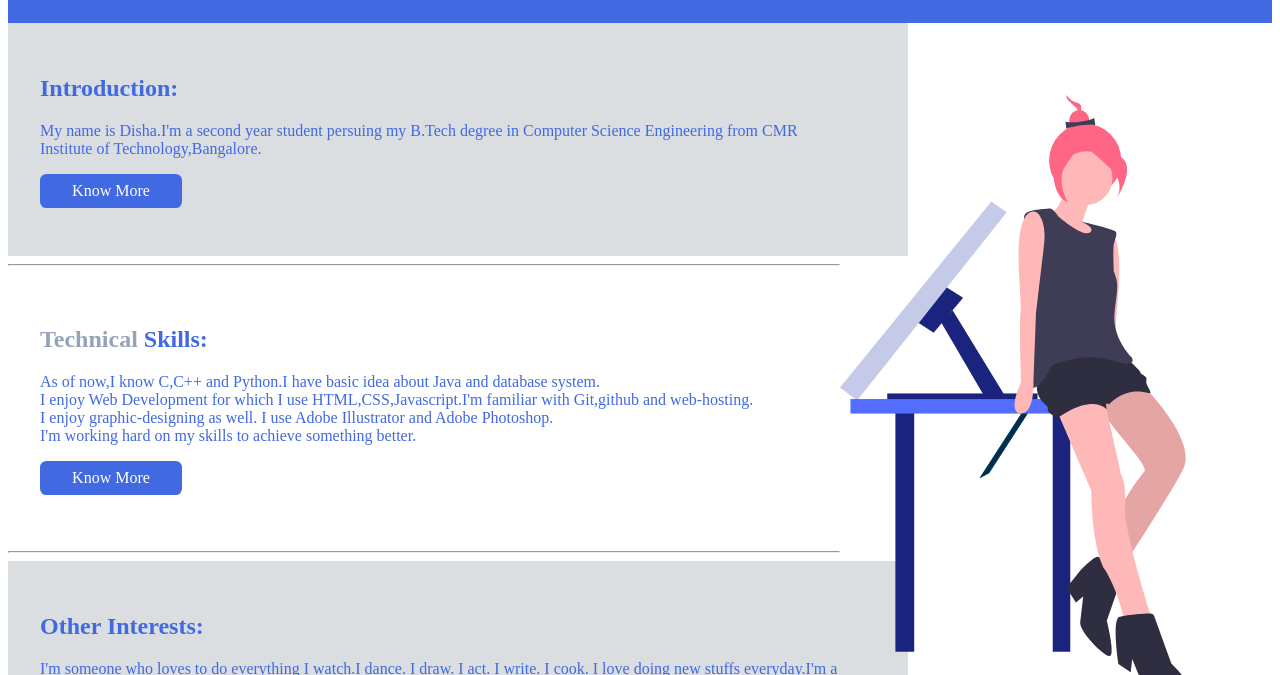
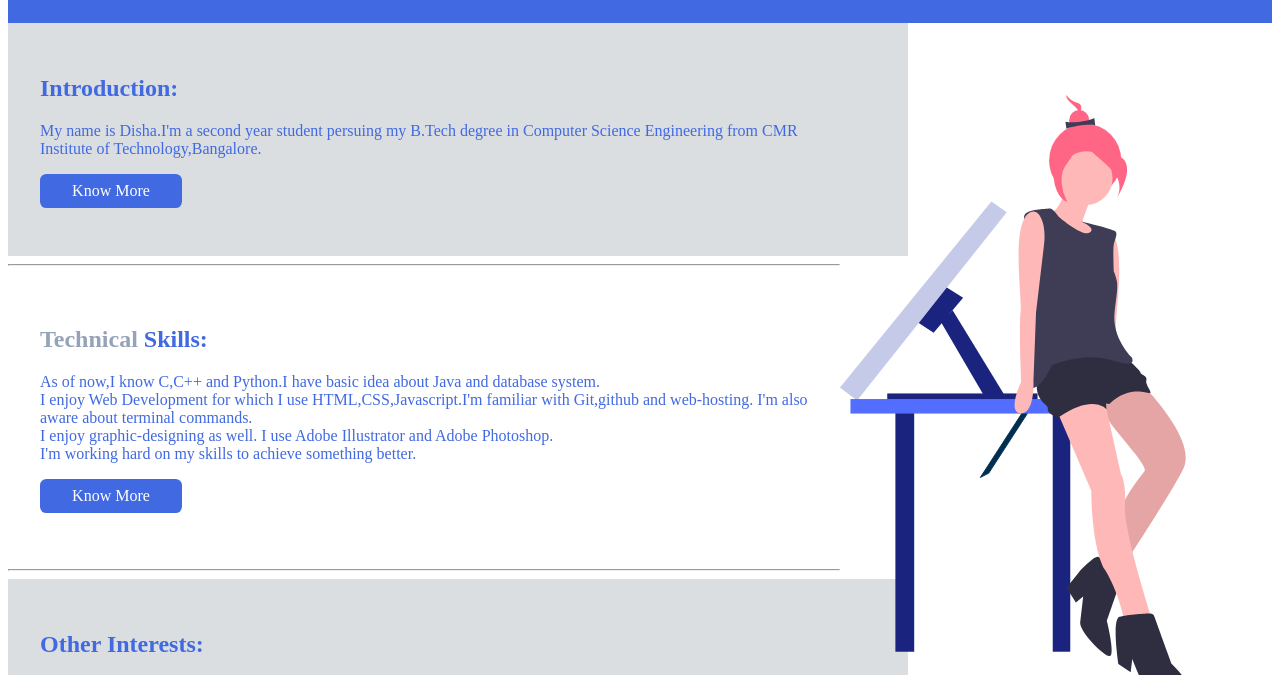
Before and after one commit to Disha-Hati/My-Portfolio, a plain HTML site: page index.html in a window 1280 px wide. Shown: the part 85-760 px from the top of the page. Drawn offline with Linux system fonts and the light colour scheme; a web font is replaced by a local one.

Commit message:
add:aded info

```diff
--- a/index.html
+++ b/index.html
@@ -37,7 +37,7 @@
     <section class="s-two">
         <h2 class="heading"><span class="newspan">Technical</span> Skills:</h2>
     <p>As of now,I know C,C++ and Python.I have basic idea about Java and database system. <br>
-     I enjoy Web Development for which I use HTML,CSS,Javascript.I'm familiar with Git,github and web-hosting.<br>
+     I enjoy Web Development for which I use HTML,CSS,Javascript.I'm familiar with Git,github and web-hosting. I'm also aware about terminal commands.<br>
     I enjoy graphic-designing as well. I use Adobe Illustrator and Adobe Photoshop.<br>
 
     I'm working hard on my skills to achieve something better.
```
